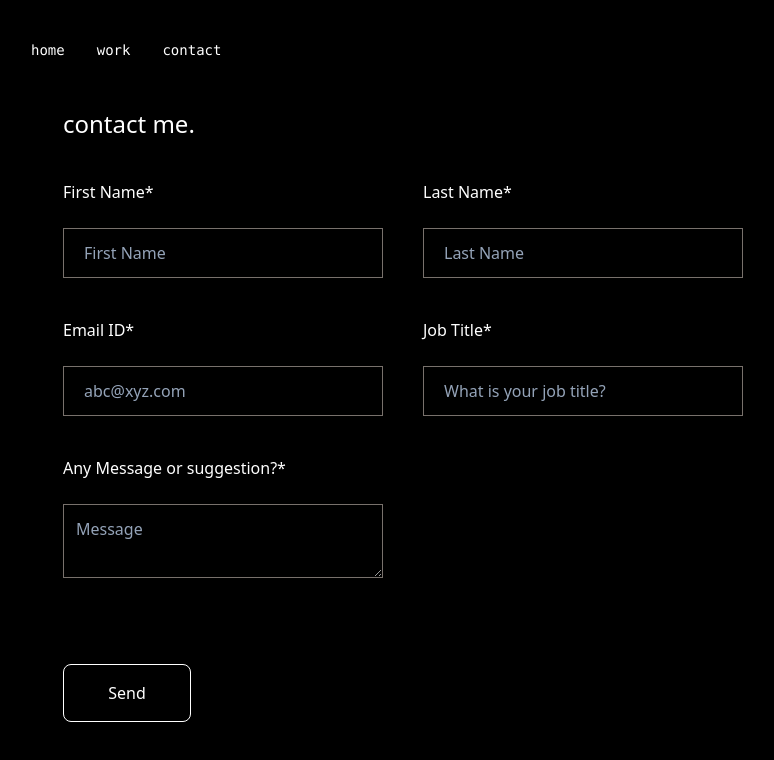
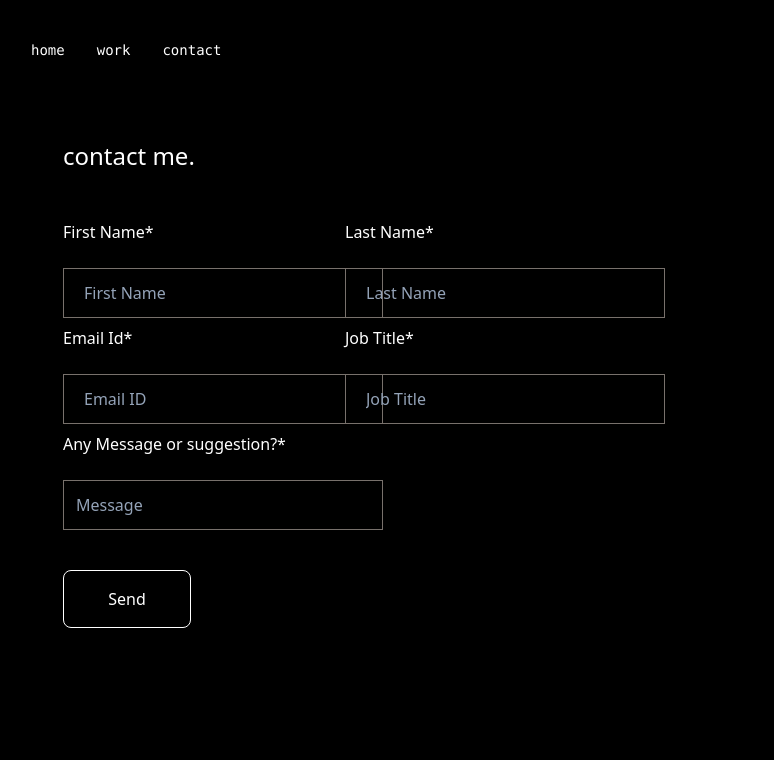
Before and after one commit to avi-jha/Portfolio-Nextjs, a Next.js app: page /contact in a window 1280 px wide. Shown: the top 760 px of the page, without its empty margins (295-1069 px from the left). Built offline with nearby package versions, Linux system fonts and the light colour scheme.

Commit message:
edited orientation of pages

```diff
--- a/app/Data/data.json
+++ b/app/Data/data.json
@@ -122,5 +122,11 @@
     "Name",
     "Email",
     "Message"
-  ]
+  ],
+  "Form": {
+    "name": "Name",
+    "email": "Email",
+    "message": "Message",
+    "submit": "Submit"
+  }
 }
--- a/app/contact/page.tsx
+++ b/app/contact/page.tsx
@@ -4,9 +4,22 @@ import Link from "next/link"
 import "../styles/customStyles.css";
 
 const ContactPage = () => {
+
+    const textInputClassName = "w-full lg:w-80 h-6 p-5 pt-6 pb-6 border border-stone-500 hover:border-white focus:border-white focus:outline-none placeholder-slate-400 text-white bg-transparent"
+    const textareaClassName = "p-3 w-full lg:w-80 border border-stone-500 hover:border-white focus:border-white focus:outline-none placeholder-slate-400 text-white bg-transparent"
+
+    const formData = [
+        { name: "First Name", type: "text", placeholder: "First Name", className: textInputClassName },
+        { name: "Last Name", type: "text", placeholder: "Last Name", className: textInputClassName },
+        { name: "Email Id", type: "text", placeholder: "Email ID", className: textInputClassName },
+        { name: "Job Title", type: "text", placeholder: "Job Title", className: textInputClassName },
+        { name: "Any Message or suggestion?", type: "text", placeholder: "Message", className: textareaClassName },
+    ]
+
     return (
         <main className="flex min-h-screen w-[100%] flex-col items-center p-10">
             <div className="w-full md:w-[90%] lg:w-[55%]">
+
                 {/* nav bar */}
                 <div className="z-10 w-full md:w-[90%] lg:w-[60%] max-w-5xl font-mono text-sm lg:flex">
                     <ul className="flex flex-wrap md:flex-row">
@@ -20,61 +33,32 @@ const ContactPage = () => {
                         ))}
                     </ul>
                 </div>
-                <div className="items-start justify-center flex flex-col lg:m-12 mt-20">
+
+                {/* body */}
+                <div className="items-start justify-center flex flex-col m-4 md:m-12 mt-20 md:mt-20">
                     <p className="text-2xl loading-relaxed whitespace-nowrap">contact me.</p>
-                    <div className="mt-10 w-full">
+                    <div className="mt-10 w-full lg:grid grid-cols-2">
+                        {formData.map((item, index) => (
+                            <div key={index}>
                                 <div className="lg:flex lg:flex-row justify-between w-full">
-                            <div className="w-full">
-                                <p className="required-field">First Name</p>
+                                    <div className="w-full mt-2">
+                                        <p className="required-field">
+                                            {item.name}
+                                        </p>
                                         <br />
                                         <input
-                                    type="text"
-                                    className="w-full lg:w-80 h-6 p-5 pt-6 pb-6 border border-stone-500 hover:border-white focus:border-white focus:outline-none placeholder-slate-400 text-white bg-transparent"
-                                    placeholder="First Name"
-                                />
-                            </div>
-                            <div className="mt-10 lg:mt-0 lg:ml-10">
-                                <p className="required-field">Last Name</p>
-                                <br />
-                                <input
-                                    type="text"
-                                    className="w-full lg:w-80 h-6 p-5 pt-6 pb-6 border border-stone-500 hover:border-white focus:border-white focus:outline-none placeholder-slate-400 text-white bg-transparent"
-                                    placeholder="Last Name"
+                                            type={item.type}
+                                            className={item.className}
+                                            placeholder={item.placeholder}
                                         />
                                     </div>
                                 </div>
-                        <div className="lg:flex lg:flex-row justify-between mt-10">
-                            <div className="">
-                                <p className="required-field">Email ID</p>
-                                <br />
-                                <input
-                                    type="text"
-                                    className="w-full lg:w-80 h-6 p-5 pt-6 pb-6 border border-stone-500 hover:border-white focus:border-white focus:outline-none placeholder-slate-400 text-white bg-transparent"
-                                    placeholder="abc@xyz.com"
-                                />
                             </div>
-                            <div className="mt-10 lg:mt-0  lg:ml-10">
-                                <p className="required-field">Job Title</p>
-                                <br />
-                                <input
-                                    type="text"
-                                    className="w-full lg:w-80 h-6 p-5 pt-6 pb-6 border border-stone-500 hover:border-white focus:border-white focus:outline-none placeholder-slate-400 text-white bg-transparent"
-                                    placeholder={"What is your job title?"}
-                                />
+                        ))}
+
                     </div>
-                        </div>
-                        <div className="lg:flex lg:flex-row justify-between mt-10">
-                            <div className="" >
-                                <p className="required-field">Any Message or suggestion?</p>
-                                <br />
-                                <textarea className="p-3  w-full lg:w-80  border border-stone-500 hover:border-white focus:border-white focus:outline-none placeholder-slate-400 text-white bg-transparent"
-                                    placeholder="Message"
-                                />
-                            </div>
-                        </div>
-                        <div className="mt-20 w-32 border-white border flex justify-center rounded-lg hover:bg-white hover:text-black">
+                    <div className="mt-10 w-32 border-white border flex justify-center rounded-lg hover:bg-white hover:text-black">
                         <button className="p-4">Send</button>
-                        </div>
                     </div>
                 </div>
             </div>
--- a/app/page.tsx
+++ b/app/page.tsx
@@ -25,7 +25,7 @@ export default function Home() {
         </div>
 
         {/* body */}
-        <div className="m-4 md:m-12 mt-10 md:mt-20">
+        <div className="m-4 md:m-12 mt-20 md:mt-20 ">
           <p className="text-2xl">hey, i am Avi 👋🏻</p>
           <p className="mt-8 sm:text-sm leading-relaxed">{JsonData.intro.intro_para_1}</p>
         </div>
--- a/app/work/page.tsx
+++ b/app/work/page.tsx
@@ -21,7 +21,7 @@ const WorkPage = () => {
           </ul>
         </div>
 
-        <div className="m-4 md:m-12 mt-10 md:mt-20">
+        <div className="m-4 md:m-12 mt-20 md:mt-20">
           <p className="text-2xl">my work</p>
           <p className="mt-8 text-sm leading-relaxed">{JsonData.Work.work_para_1}</p>
         </div>
```
Lines whose indentation alone changed are shown as unchanged.
